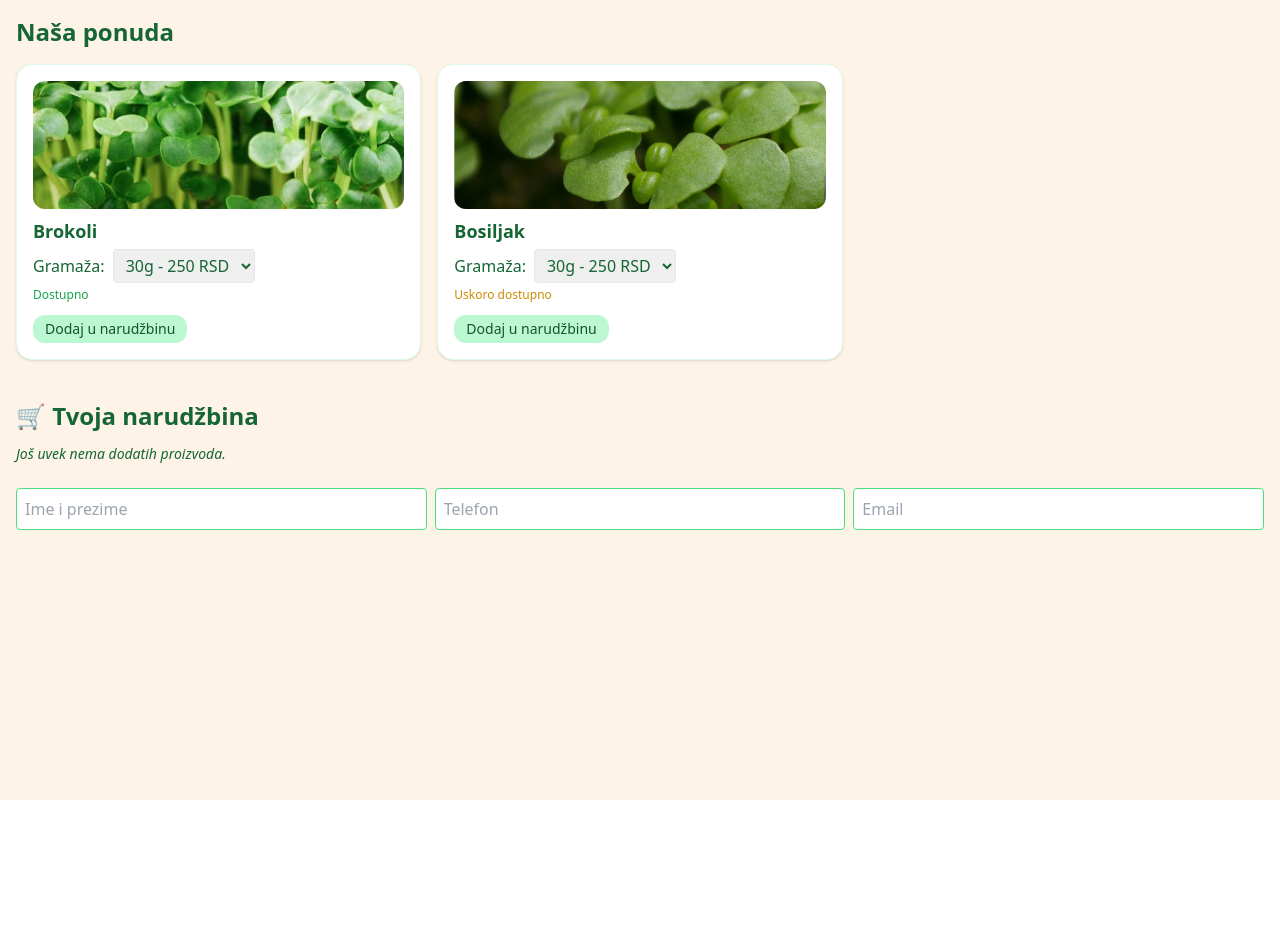
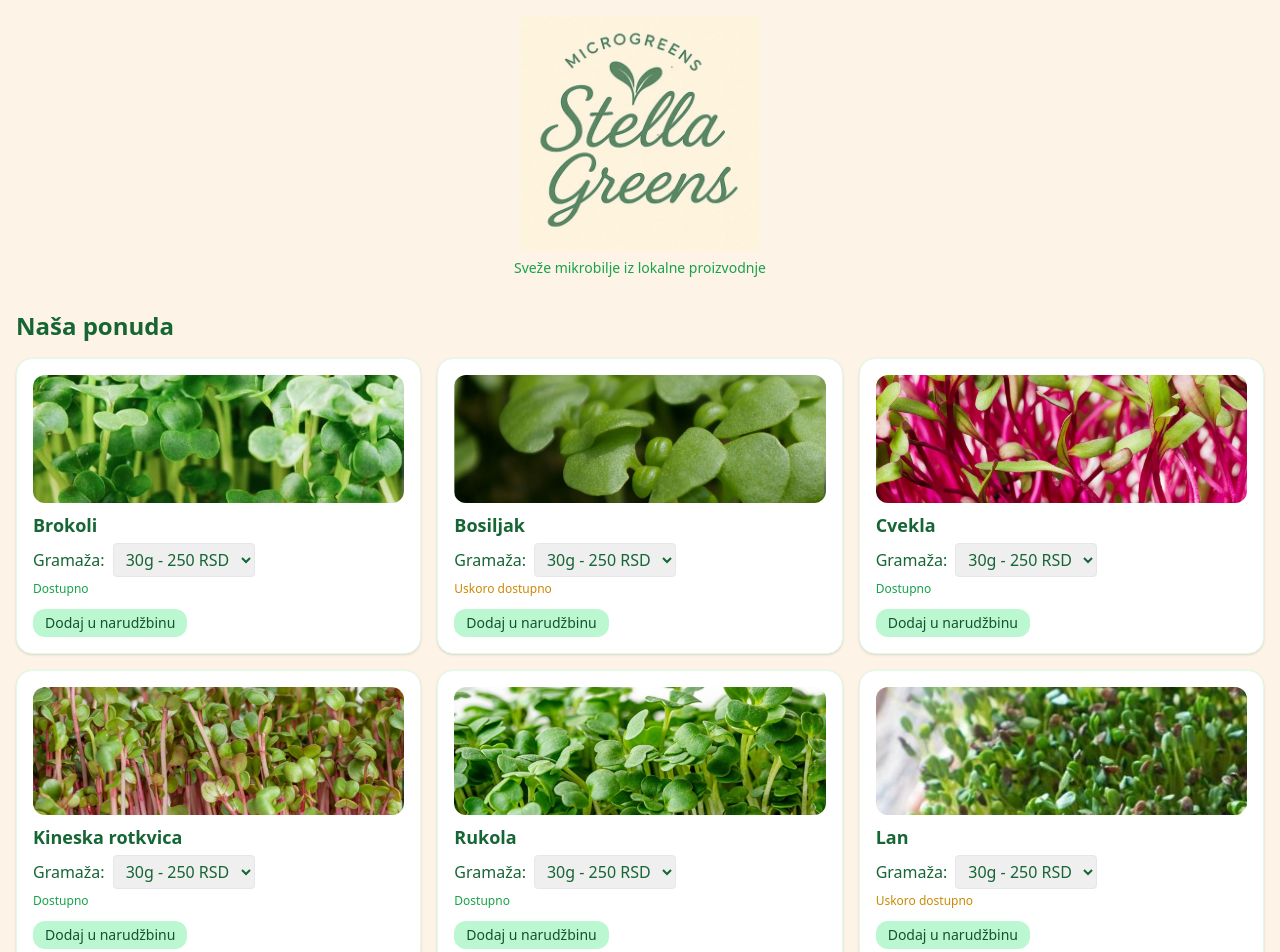
Before and after one commit to VladaMaja/stellaapk, a React (Create React App) app: page / in a window 1280 px wide. Shown: the top 952 px of the page. Before the commit the page ends 800 px from the top, so only its background shows below. Built offline with nearby package versions, Linux system fonts and the light colour scheme.

Commit message:
Update App.js
dodatak

```diff
--- a/src/App.js
+++ b/src/App.js
@@ -2,18 +2,26 @@ import emailjs from '@emailjs/browser';
 import { useState } from 'react';
 
 export default function App() {
-  // Dodaj stanja za nova polja
   const [porudzbina, setPorudzbina] = useState([]);
   const [status, setStatus] = useState('');
   const [email, setEmail] = useState('');
   const [imeprezime, setImeprezime] = useState('');
   const [telefon, setTelefon] = useState('');
 
-  // ... tvoji proizvodi ...
+  // *** SVIH 12 BILJAKA, status: Dostupno ili Uskoro dostupno ***
   const proizvodi = [
     { ime: 'Brokoli', status: 'Dostupno', slika: 'brokoli.jpg' },
     { ime: 'Bosiljak', status: 'Uskoro dostupno', slika: 'bosiljak.jpg' },
-    // ... ostale biljke ...
+    { ime: 'Cvekla', status: 'Dostupno', slika: 'cvekla.jpg' },
+    { ime: 'Kineska rotkvica', status: 'Dostupno', slika: 'kineska rotkvica.jpg' },
+    { ime: 'Rukola', status: 'Dostupno', slika: 'rukola.jpg' },
+    { ime: 'Lan', status: 'Uskoro dostupno', slika: 'lan.jpg' },
+    { ime: 'Vlašac', status: 'Dostupno', slika: 'vlašac.jpg' },
+    { ime: 'Grašak', status: 'Uskoro dostupno', slika: 'grašak.jpg' },
+    { ime: 'Lucerka', status: 'Dostupno', slika: 'lucerka.jpg' },
+    { ime: 'Šargarepa', status: 'Uskoro dostupno', slika: 'šargarepa.jpg' },
+    { ime: 'Korijander', status: 'Dostupno', slika: 'korijander.jpg' },
+    { ime: 'Slačica', status: 'Dostupno', slika: 'slačica.jpg' },
   ];
 
   const [odabranaGramaza, setOdabranaGramaza] = useState({});
@@ -72,13 +80,25 @@ export default function App() {
 
   return (
     <div className="p-4 min-h-screen bg-[#fdf3e7] text-green-800 font-sans">
-      {/* ... tvoj header ... */}
+      <header className="mb-8 text-center">
+        <img
+          src="/logo.jpg"
+          alt="Stellagreens logo"
+          className="mx-auto w-60 h-auto mb-2"
+        />
+        <p className="text-sm text-green-600">Sveže mikrobilje iz lokalne proizvodnje</p>
+      </header>
+
       <section>
         <h2 className="text-2xl font-semibold mb-4">Naša ponuda</h2>
         <div className="grid grid-cols-1 sm:grid-cols-2 md:grid-cols-3 gap-4">
           {proizvodi.map((p, i) => (
             <div key={i} className="border border-green-100 rounded-2xl bg-white shadow p-4">
-              <img src={`/images/${p.slika}`} alt={p.ime} className="w-full h-32 object-cover rounded-xl mb-2" />
+              <img
+                src={`/images/${p.slika}`}
+                alt={p.ime}
+                className="w-full h-32 object-cover rounded-xl mb-2"
+              />
               <h3 className="text-lg font-bold mb-1">{p.ime}</h3>
               <div className="mb-1">
                 <label className="mr-2 font-medium">Gramaža:</label>
@@ -117,7 +137,10 @@ export default function App() {
             {porudzbina.map((item, i) => (
               <li key={i} className="flex items-center justify-between">
                 <span>{item.ime} - {item.gramaza} - {item.cena} RSD</span>
-                <button onClick={() => ukloniProizvod(i)} className="text-red-600 text-xs hover:underline">
+                <button
+                  onClick={() => ukloniProizvod(i)}
+                  className="text-red-600 text-xs hover:underline"
+                >
                   Ukloni proizvod
                 </button>
               </li>
@@ -155,7 +178,10 @@ export default function App() {
 
         {porudzbina.length > 0 && (
           <div className="text-center mt-4">
-            <button onClick={posaljiNarudzbinu} className="bg-green-600 hover:bg-green-700 text-white px-6 py-2 rounded-full shadow">
+            <button
+              onClick={posaljiNarudzbinu}
+              className="bg-green-600 hover:bg-green-700 text-white px-6 py-2 rounded-full shadow"
+            >
               Pošalji narudžbinu
             </button>
             {status && <p className="mt-2 text-sm text-green-800">{status}</p>}
```
